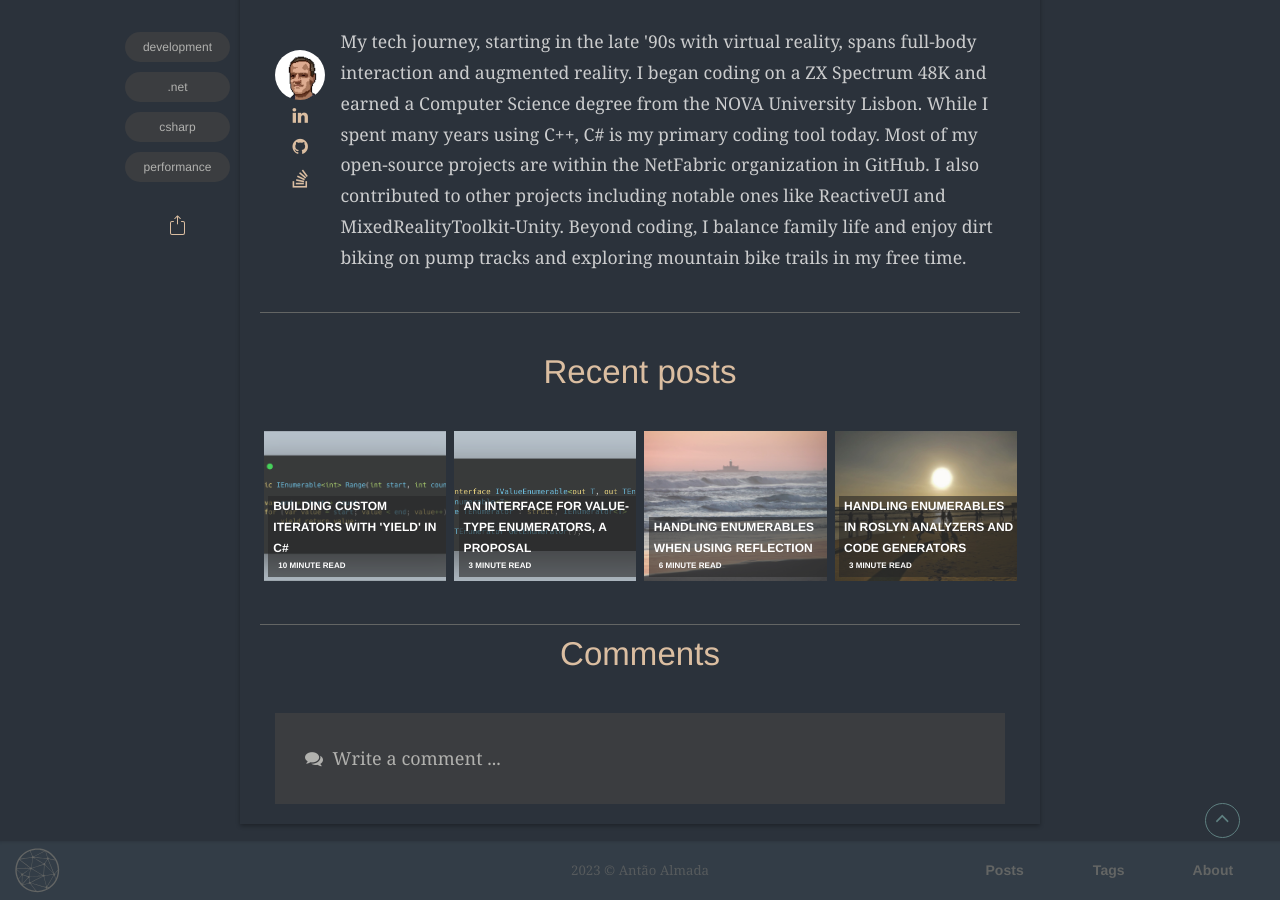
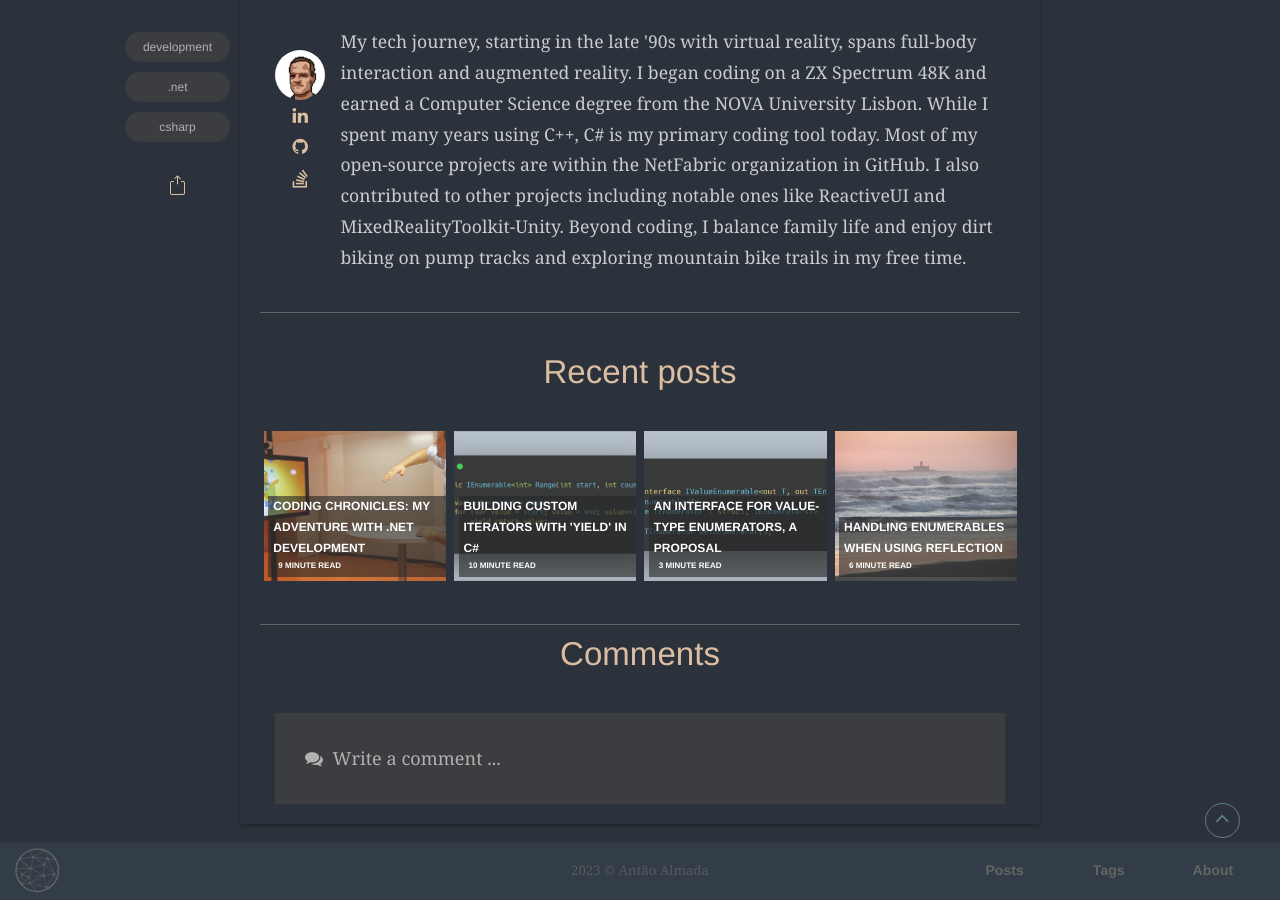
Before and after one commit to the-mvm/the-mvm.github.io, a Jekyll site: the page built from _posts/2023-09-14-Building-custom-iterators-with-yield-in-csharp.md, in a window 1280 px wide and 900 px high, scrolled down 15123 px. Built offline with Jekyll 4.4.1, drawn with Linux system fonts in a browser that asks for light colours; some web fonts are replaced; comment, search, counter and statistics services are not loaded; part of the change alters nothing that is shown.

Commit message:
Add post "Coding Chronicles: My Adventure with .NET Development"

```diff
--- a/_posts/2023-09-14-Building-custom-iterators-with-yield-in-csharp.md
+++ b/_posts/2023-09-14-Building-custom-iterators-with-yield-in-csharp.md
@@ -5,7 +5,7 @@ show_date: true
 title: "Building Custom Iterators with 'yield' in C#"
 date: 2023-09-14
 img: posts/20230914/Yield.png
-tags: [development, .net, csharp, performance]
+tags: [development, .net, csharp]
 category: development
 author: Antão Almada
 ---
--- /dev/null
+++ b/_posts/2023-09-16-My-adventure-with-dotnet-development.md
@@ -0,0 +1,112 @@
+---
+layout: post
+read_time: true
+show_date: true
+title: "Coding Chronicles: My Adventure with .NET Development"
+date: 2023-09-16
+img: posts/20230916/Depth-camera-AR.png
+tags: [.net]
+category: development
+author: Antão Almada
+---
+
+I've been immersed in the .NET world since version 1.0, and it's been an incredible journey. Throughout the years, .NET has consistently been my primary development tool of choice. In this article, I'll delve into my experiences as a developer within the .NET ecosystem and offer insights into its current status and adoption trends.
+
+If you're interested primarily in my take on the current status of .NET, feel free to skip ahead to the conclusion, where I'll provide a succinct yet comprehensive opinion on the state of .NET today.
+
+## My journey
+
+I started using .NET shortly after 1.0 was released, back in 2002. I loved the simplicity of C#, coming from a long experience with C++, and loved the concept of a single runtime and single framework for multiple programming languages. I still hold as a souvenir these two DVDs of Visual Studio .NET (2003) and Visual Studio 2005.
+
+![Old Visual Studio DVD boxes](./assets/img/posts/20230916/VisualStudio.jpeg)
+
+I was then working at [YDreams](https://ydreams.global/) and, for our first big project on .NET, I used [Web Forms](https://en.wikipedia.org/wiki/ASP.NET_Web_Forms) to develop a tool for the management of the truck fleet that collects recyclable garbage in the [Portalegre District, Portugal](https://en.wikipedia.org/wiki/Portalegre_District). Back then, very little was available besides the official framework. I had to develop the route-finding algorithms based on [A*](https://en.wikipedia.org/wiki/A*_search_algorithm) and [ant colony](https://en.wikipedia.org/wiki/Ant_colony_optimization_algorithms). I implemented map browsing with dynamic panning and zooming. This was before Google Maps was released.
+
+My first own open-source actually came out of this project when I published the article "[ImageMap.NET](https://www.codeproject.com/Articles/2536/ImageMap-NET)" in 2002 together with its source code. It was a "web server control" that generated an [HTML image map](https://www.w3schools.com/html/html_images_imagemap.asp) on the client side. I used it to implement the map visualization and interaction for our project. Later, after the release of ASP.NET 2.0, I published an update in the article "[ImageMap.NET 2.0](https://www.codeproject.com/Articles/13278/ImageMap-NET-2-0)".
+
+Around 2004, YDreams [started developing interactive applications based on detection using web cameras](https://www.youtube.com/watch?v=YCuPU6fVGCo). This required the development of both computer vision and computer graphics components. When the number of applications started to grow, we felt the need to develop a reusable framework for this kind of applications. YDreams created an R&D department where I was very lucky to work with an amazing team of developers. We decided to use .NET for it, and we named it YVision.
+
+![YVision technical paper cover](./assets/img/posts/20230916/YVision.png)
+
+The purpose of this framework was to have reusable and composable components to easily develop interactive applications, based on any type of sensor, with realistic graphics and behaviours. [We published a scientific paper describing the architecture of the framework](https://www.researchgate.net/publication/221097505_YVision_A_General_Purpose_Software_Composition_Framework).
+
+It is composed of three core concepts:
+
+- Dataflow Graph - Composition as a graph of blocks that generate, or process push data streams.
+- Object Composition - Composition as a tree structure of objects that contain components/services.
+- Behavior Composition - Composition as a tree structure of [coroutines](https://en.wikipedia.org/wiki/Coroutine). A concept a.k.a. [behavior trees](https://en.wikipedia.org/wiki/Behavior_tree_(artificial_intelligence,_robotics_and_control)).
+
+The combination of these three core concepts made it very easy to integrate the many different aspects of the development of the interactive application: computer vision, computer graphics, physics, robotics, artificial intelligence and so on. For this, we integrated several existing third-party projects. Here are the ones I remember:
+
+- [Mono](https://www.mono-project.com/) - A cross platform, open-source .NET framework.
+- [OpenCV](https://opencv.org/) - An open-source computer vision library developed in C++. We developed our own managed wrapper.
+- [MOGRE](https://wiki.ogre3d.org/MOGRE) - An open-source managed wrapper for the open-source [OGRE 3D](https://www.ogre3d.org/) rendering engine developed in C++.
+- [bullet-xna](https://github.com/xexuxjy/bullet-xna) - An open-source partial rewrite in C# of the open-source [bullet](https://github.com/bulletphysics) physics library develop in C++.
+- [OdeNet](https://wiki.ogre3d.org/OdeNet) - An open-source managed wrapper for the open-source [ODE](http://www.ode.org/) physics library developed in C++.
+- [AForge.NET](http://aforge.net/) - An open-source library for computer vision and machine learning developed in C#.
+- [Accord.NET](http://accord.net/) - An open-source library for machine learning developed in C#.
+- [ALVAR](http://virtual.vtt.fi/virtual/proj2/multimedia/alvar/) - A library for augmented and virtual reality.
+
+Here is a very small sample of applications developed using YVision:
+
+- A demo of interaction with 3D virtual objects and face detection using a 2D web camera (2009):
+
+<iframe width="560" height="315" src="https://www.youtube.com/embed/-NAH5vlkgkk?si=xwl-YW2fR0DheTw0" title="YouTube video player" frameborder="0" allow="accelerometer; autoplay; clipboard-write; encrypted-media; gyroscope; picture-in-picture; web-share" allowfullscreen></iframe>
+
+- A demo of interaction with 3D virtual objects using a [Canesta](https://en.wikipedia.org/wiki/Canesta) 3D camera (2010). This was before the [Kinect](https://en.wikipedia.org/wiki/Kinect) 3D camera was released. This demo earned us the prestigious "Best Demo Award" at the [2010 AWE Conference, in Santa Clara, California](https://www.awexr.com/):
+
+<iframe width="560" height="315" src="https://www.youtube.com/embed/qXcIZ1R68SQ?si=wY1xznqivcz5tb7B" title="YouTube video player" frameborder="0" allow="accelerometer; autoplay; clipboard-write; encrypted-media; gyroscope; picture-in-picture; web-share" allowfullscreen></iframe>
+
+- Robots developed for the visitor center of the Santander Bank with complex behaviors defined using the behavior composition (2010):
+
+<iframe width="560" height="315" src="https://www.youtube.com/embed/X762g_kJn3U?si=pAZW0bB2iEHDRiXq" title="YouTube video player" frameborder="0" allow="accelerometer; autoplay; clipboard-write; encrypted-media; gyroscope; picture-in-picture; web-share" allowfullscreen></iframe>
+
+Hundreds of applications were developed by YDreams for its customers using this framework. Unfortunately, it was only available for internal use.
+
+> You can now find an equivalent dataflow graph framework implemented using [Reactive Extensions for .NET](https://github.com/dotnet/reactive). It's open-source and can be found at [https://bonsai-rx.org/](https://bonsai-rx.org/). It's used by some of the best neuroscience labs for their scientific research and it can be used for so much more than that.
+
+Around 2011, I started using [.NET Micro Framework](https://en.wikipedia.org/wiki/.NET_Micro_Framework) which allowed the use of C# on [Arduino](https://en.wikipedia.org/wiki/Arduino)-equivalent boards like [Netduino](https://en.wikipedia.org/wiki/Netduino) and [FEZ](https://docs.ghielectronics.com/hardware/duino/fez-cerbuino-bee.html) boards. I developed a few open-source libraries on my free time. The repositories have since then disappeared but fortunately [the packages can still be found on NuGet](https://www.nuget.org/packages?q=hydramf).
+
+> The .NET Micro Framework as been discontinued, but you can still use C# on boards from [Wilderness Labs](https://www.wildernesslabs.co/) and [GHI Electronics](https://docs.ghielectronics.com/).
+
+In 2014, I joined [LusoVU](https://lusovu.com/). A company focusing on augmented reality hardware. There, I was part of the team that created a communication device for people diagnosed with [Amyotrophic Lateral Sclerosis (ALS)](https://en.wikipedia.org/wiki/ALS). They cannot speak or move their body. They can only move their eyes.
+
+The device is called [EyeSpeak](https://lusovu.com/products/eyespeak/) and it's composed of a pair of augmented reality glasses, a camera to track the user's eyes, and a speaker. The see-through displays allow the user to interact with the user interface and also see the outside world, without having to remove the device.
+
+![The Eyespeak device](./assets/img/posts/20230916/Eyespeak.jpeg)
+
+Using the open-source projects [Xamarin for Android](https://learn.microsoft.com/en-us/xamarin/android/), [ReactiveUI](https://www.reactiveui.net/) and [Reactive Extensions for .NET](https://github.com/dotnet/reactive), we developed a system to interact with active UI elements, like pressing the buttons and menus, using the eye gaze only. We developed a text-to-speech application that allows the user to output voice sentences through the speaker by typing the text using only the eyes. We developed a custom Android keyboard that is easier to use with gaze tracking. The system also includes a loud sound alarm to be used in case of an emergency that can be easily activated using the eye gaze.
+
+It's a full-featured Android device and the user can interact with all the other apps, like social media, emails, watch videos and play games.
+
+In 2017, I was challenged to join DataSonar. A startup working on "big data". They used C# and .NET, and they wanted me to work on the development of the tools and performance improvement. That's where I gained a large interest in how enumeration works in C# and .NET. I found that there was little information about this subject and decided to share this knowledge by [writing my own posts on Medium](https://medium.com/@antao-almada).
+
+I also started developing open-source projects mostly related to enumeration. They can be found on GitHub under an organization named [NetFabric](https://github.com/NetFabric). I wanted these to not just be my projects but a community effort. [Go check them out!](https://github.com/NetFabric)
+
+In 2018, I joined [Farfetch](https://www.farfetchtechblog.com/) where I went back to work on the type of projects I used to. I work in the Tech R&D team where we explore technical solutions to improve the user experience. As a tech fashion-related company, one of the subjects we work on are the virtual try-ons.
+
+We developed a proof-of-concept for a full-body soft cloth virtual try-on using Unity. Here I am during one of the tests 😅:
+
+<iframe width="560" height="315" src="https://www.youtube.com/embed/XoGn0ac82Kc?si=Gh_lRJgTHVJiOIH9" title="YouTube video player" frameborder="0" allow="accelerometer; autoplay; clipboard-write; encrypted-media; gyroscope; picture-in-picture; web-share" allowfullscreen></iframe>
+
+These were some of the most important .NET applications I was involved throughout my career. There were many more and I did use several other tool stacks in between, but .NET has been my favorite development tool since I started using it.
+
+## Final thoughts
+
+I love developing in C#. I love and respect all the effort that has been done to further improve .NET. Especially since it became open-source and since the start of the .NET Core era. I just find it very unfortunate that .NET did not find a large adoption beyond the web backend development. The name also doesn't help.
+
+Thousands of games have been developed in Unity. Unfortunately, most forget that Unity is based on .NET (although the engine is full C++). They use an old version of .NET so Unity developers don't have access to the latest developments. Library developers drop older .NET targets to simplify code (which they have the right to do) but excluding all the Unity developers. I'm not a big Unity developer myself. I've used it for a few projects. But I'm aware of its community.
+
+One of the reasons I wrote this post is for others to be aware that there's a lot of other uses for .NET. That .NET-community open-source development started long before .NET itself became open-source.
+Much of my work has been based on libraries developed in C++. I developed or used existing managed wrappers to be able to use them in my .NET projects. .NET is amazing but there's no need to keep reinventing the wheel. That's exactly how Python found so much success and adoption. The latest developments in .NET interop makes it even easier to develop wrappers.
+
+Many don't want to use libraries outside of the official .NET release just because they are afraid these could be discontinued. Do you know how many .NET projects have been discontinued by Microsoft? .NET Micro Framework, Web Forms, Silverlight, WPF, WCF, XNA, MRTK, Mono, Xamarin. Some included in the .NET Framework. Some are replaced by another library, some aren't. Porting to alternatives is not always simple.
+
+.NET is not owned by Microsoft but most of its core developers are Microsoft staff. Microsoft does have the right to allocate resources to other projects or disregard backwards compatibility once in a while. There's also no guarantee that an open-source project supported by the [.NET Foundation](https://dotnetfoundation.org/) will be maintained. Open-source projects also have a limited lifespan but, at least, you can fork the project. For example, [MRTK](https://github.com/microsoft/MixedRealityToolkit-Unity) still lives on, and so does WPF as [Avalonia XPF](https://avaloniaui.net/XPF).
+
+Microsoft seems to have a mentally of "we won't contribute to projects we cannot have control over". They end up replicating existing open-source projects. There are many ways to implement the same thing and competition is good but, this has frustrated several of the few .NET open-source developers. Giving little incentive to others.
+
+Open-source projects are free but should be supported. If not financially, with pull requests. Every time I find an issue that I can figure out how to solve, I submit a pull request. I only submit issues when I find the fix too complex for me. I've also submitted pull requests with new features to multiple projects I've used. Making sure open-source projects thrive is a community effort.
+
+I also contribute to the community by sharing my knowledge in the form of articles or just simple tweets.
+I just want to see the .NET platform and community continue prospering. There's no recipe on how to make it happen...
```
Also changed, not shown: assets/img/posts/20230916/Depth-camera-AR.png (added), assets/img/posts/20230916/Eyespeak.jpeg (added), assets/img/posts/20230916/VisualStudio.jpeg (added), assets/img/posts/20230916/YVision.png (added).
